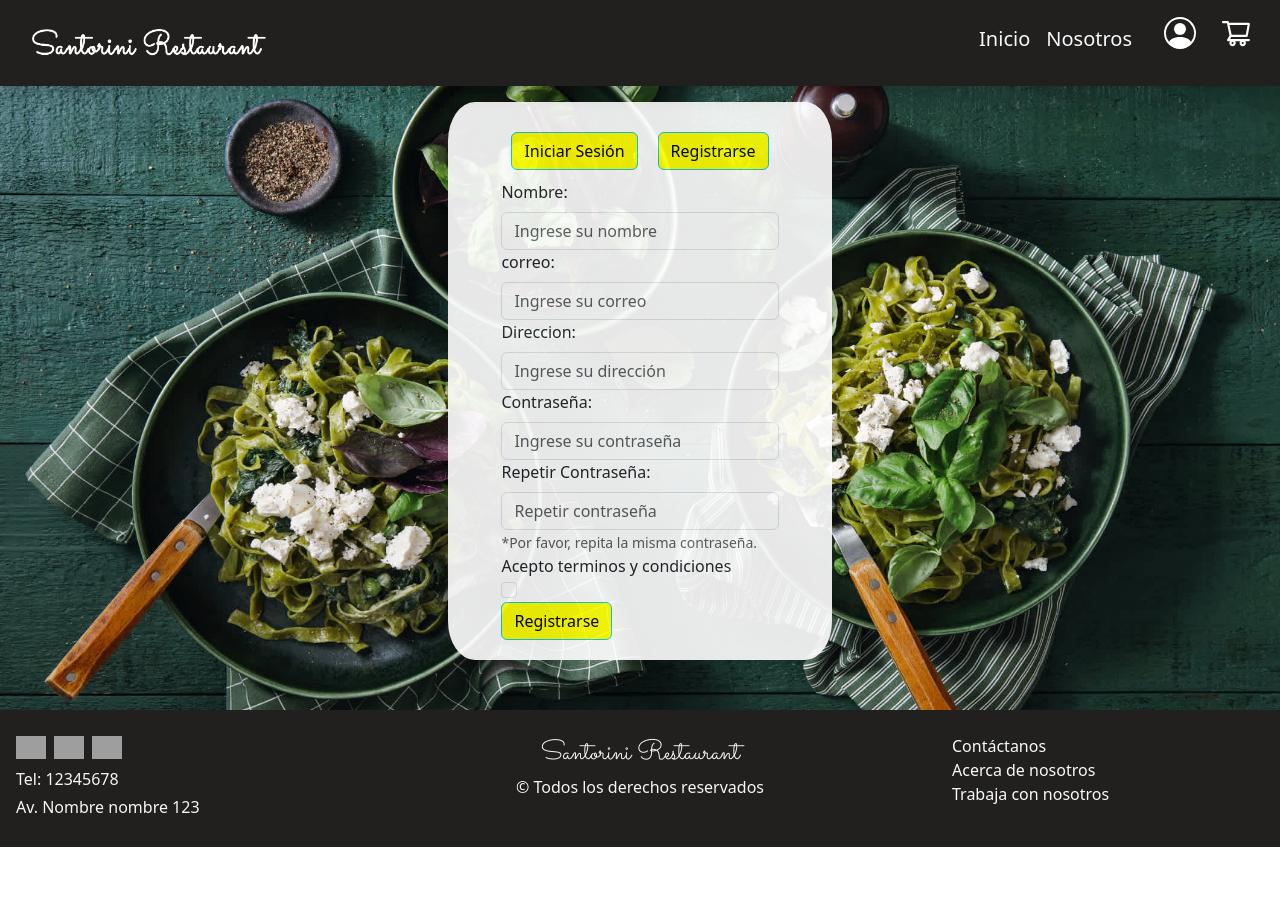
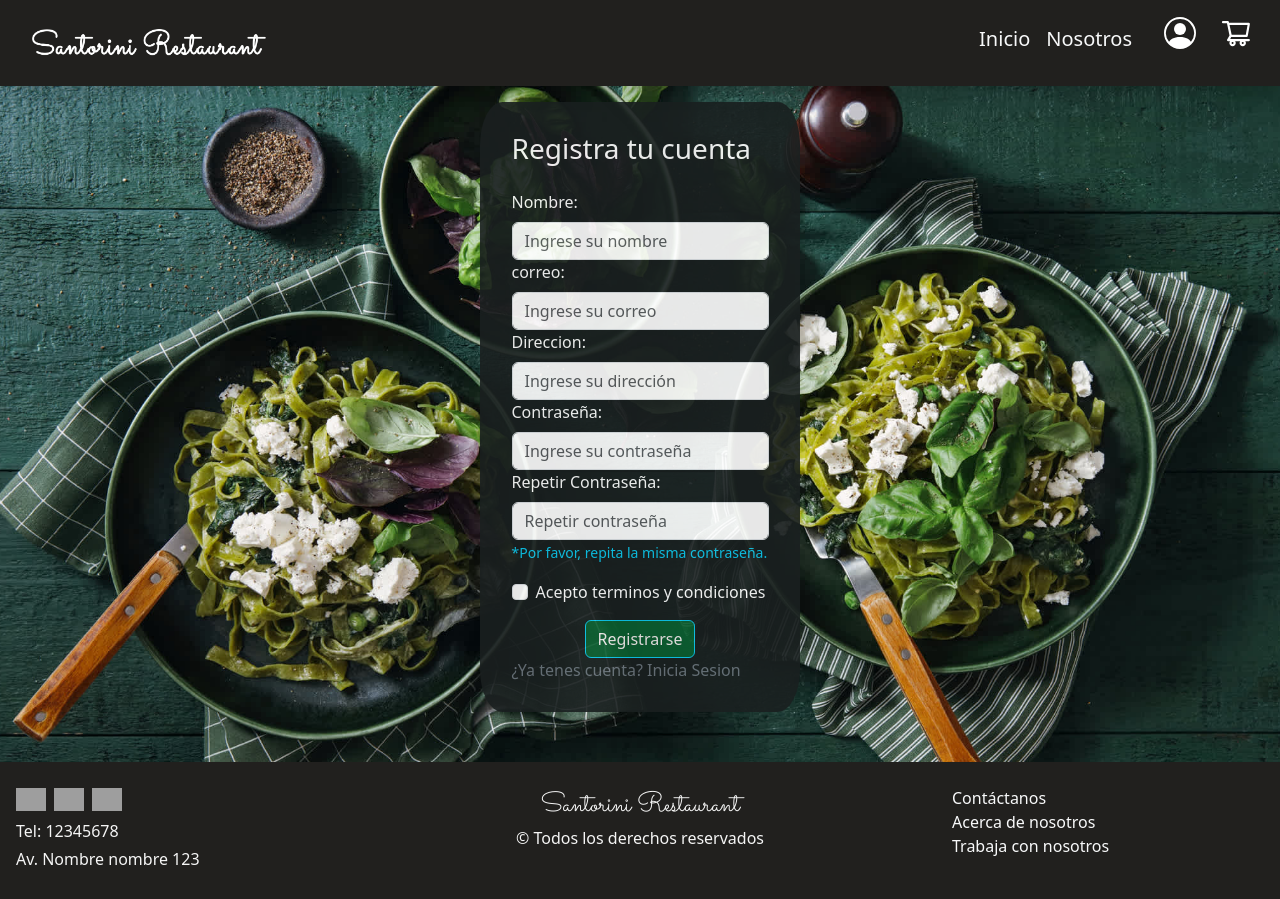
Before and after one commit to nassahel/TrabajoFinal-53i, a React (Vite) app: page /register in a window 1280 px wide. Before the commit the page ends 847 px from the top, so only its background shows below. Built offline with nearby package versions, Linux system fonts and the light colour scheme; grey boxes are pictures that could not be loaded.

Commit message:
se realizo el diseño de la pagina registro y login

```diff
--- a/src/components/footer/footer.css
+++ b/src/components/footer/footer.css
@@ -1,9 +1,9 @@
-
 @import url('https://fonts.googleapis.com/css2?family=Sacramento&family=Tangerine&display=swap');
 
 .footer {
     background-color: #21201E;
     color: whitesmoke;
+
 }
 
 .contact {
--- a/src/pages/login/Login.jsx
+++ b/src/pages/login/Login.jsx
@@ -1,6 +1,6 @@
 import React, { useState, useEffect } from 'react';
 import { Form, Button, ToggleButton, ToggleButtonGroup } from 'react-bootstrap';
-import { useNavigate, NavLink } from 'react-router-dom';
+import { useNavigate, NavLink, Link } from 'react-router-dom';
 import './login.css';
 
 function Login() {
@@ -54,27 +54,14 @@ function Login() {
         }
     }
     return (
-        <div className='registro'>
+        <div className='registro bg-opacity-75 col-sm-6 col-md-5 col-lg-3'>
             <div className='form-container'>
-                <div className='botones'>
-                    <NavLink to="/login">
-                        <ToggleButton className='iniciar' variant='info' id="tbg-radio-2" value={2}>
-                            Iniciar Sesión
-                        </ToggleButton>
-                    </NavLink>
-                    <NavLink to="/register">
-                        <ToggleButtonGroup type="radio" name="options" defaultValue={1}>
-                            <ToggleButton className='registrarse' variant='info' value={3}>
-                                Registrarse
-                            </ToggleButton>
-                        </ToggleButtonGroup>
-                    </NavLink>
-                </div>
-
                 <Form className='miFormulario' id="miFormulario" onSubmit={botonIniciar}>
-
+                    <div className='miFormulario'>
+                        <h5 className='text-white'>Inicio de sesion</h5>
+                    </div>
                     <>
-                        <Form.Label>Correo:</Form.Label>
+                        <Form.Label className='correo'>Correo:</Form.Label>
                         <Form.Control
                             type="text"
                             aria-describedby='email'
@@ -83,16 +70,19 @@ function Login() {
                         />
                     </>
                     <>
-                        <Form.Label>Contraseña:</Form.Label>
-                        <Form.Control
+                        <Form.Label className='contraseña'>Contraseña:</Form.Label>
+                        <Form.Control className='inputcontraseña ml-3'
                             type="password"
                             aria-describedby='password'
                             placeholder='Ingrese su contraseña'
                             onChange={(e) => setPassword(e.target.value)}
                         />
+                    </>
+                    <div className='d-flex flex-column'>
+                        <Button className=' mb-6 mt-3' type='submit' variant="info">Iniciar Sesión</Button>
 
-                    </>
-                    <Button type='submit' variant="info">Iniciar Sesión</Button>
+                        <Link className='text-decoration-none fw-normal fs-6 text-secondary' to="/register">¿No tiene cuenta? Registrate</Link>
+                    </div >
                 </Form>
             </div>
             {error && <p>Todos los campos son obligatorios.</p>}
--- a/src/pages/login/login.css
+++ b/src/pages/login/login.css
@@ -1,14 +1,24 @@
 /* Estilos para pantallas grandes */
 .registro {
     display: flex;
-    flex-direction: column;
     align-items: center;
-    padding: 20px;
+    justify-content: center;
+    padding: 30px;
+    background-color: rgb(26, 32, 32);
+    /* width: 50%; */
 }
 
+
+.correo,
+.contraseña {
+    color: aliceblue;
+}
+
+
+
 .registro Button {
-    background-color: yellow;
-    color: black;
+    background-color: rgba(6, 117, 54, 0.734);
+    color: rgb(244, 238, 238);
     /* Cambiar el color del texto para que sea legible */
 }
 
@@ -16,14 +26,14 @@
 .registro Button.active,
 .registro Button:active,
 .registro Button:hover {
-    background-color: yellow;
+    background-color: rgb(0, 94, 255);
 }
 
 /* Cambiar el color de los botones "Iniciar Sesión" y "Registrarse" a amarillo */
 .registro .iniciar,
 .registro .registrarse {
-    background-color: yellow;
-    color: black;
+    background-color: rgba(6, 144, 45, 0.541);
+    color: rgb(255, 255, 255);
     /* Cambiar el color del texto para que sea legible */
 }
 
@@ -34,7 +44,7 @@
 .registro .registrarse.active,
 .registro .registrarse:active,
 .registro .registrarse:hover {
-    background-color: yellow;
+    background-color: rgb(0, 21, 255);
 }
 
 .form-container {
@@ -63,15 +73,31 @@
     /* Ajusta el espaciado entre el checkbox y el texto */
 }
 
+
+
+
 /* Estilos para pantallas pequeñas (ejemplo: menos de 768px) */
-@media (max-width: 768px) {
-    .registro {
-        padding: 10px;
-        /* Reduce el espaciado en pantallas pequeñas */
+@media (max-width: 767px) {
+    body {
+        font-size: 14px;
     }
+
 
     .form-container {
         max-width: 100%;
         /* Ancho máximo del formulario en pantallas pequeñas */
     }
+
 }
+
+@media (max-width: 390px) and (max-height: 844px) {
+
+    /* Ajusta el tamaño de la fuente y el espaciado entre elementos para que se vea bien en esta pantalla específica */
+    body {
+        font-size: 14px;
+        line-height: 1.2;
+        margin: 5px;
+    }
+
+
+}
--- a/src/pages/register/Register.css
+++ b/src/pages/register/Register.css
@@ -6,7 +6,6 @@
     padding: 1% 7%;
     background-color: #fff;
     opacity: 0.9;
-    width: 30%;
     height: 50%;
     border-radius: 7%;
     margin-bottom: 50px;
--- a/src/pages/register/Register.jsx
+++ b/src/pages/register/Register.jsx
@@ -4,7 +4,7 @@ import Form from 'react-bootstrap/Form';
 import Button from 'react-bootstrap/Button';
 import ToggleButton from 'react-bootstrap/ToggleButton';
 import ToggleButtonGroup from 'react-bootstrap/ToggleButtonGroup';
-import { NavLink, useNavigate } from 'react-router-dom';
+import { NavLink, useNavigate, Link } from 'react-router-dom';
 
 function Register() {
   const navigate = useNavigate();
@@ -74,23 +74,14 @@ function Register() {
 
 
   return (
-    <div className='registro'>
+    <div className='registro col-sm-6 col-md-5 col-lg-3'>
       <div className=''>
-        <div>
-          <NavLink to="/login">
-            <ToggleButton className='iniciar' variant='info' id="tbg-radio-2" value={2}>
-              Iniciar Sesión
-            </ToggleButton>
-          </NavLink>
-          <ToggleButtonGroup type="radio" name="options" defaultValue={1}>
-            <ToggleButton className='registrarse' id="tbg-radio-3" variant='info' value={3}>
-              Registrarse
-            </ToggleButton>
-          </ToggleButtonGroup>
+        <div className='mb-3'>
+          <h3 className='text-white'>Registra tu cuenta</h3>
         </div>
         <Form id='miFormulario' onSubmit={handleRegister}>
           <div>
-            <Form.Label>Nombre:</Form.Label>
+            <Form.Label className='text-white' >Nombre:</Form.Label>
             <Form.Control
               aria-describedby="name"
               type="text"
@@ -99,7 +90,7 @@ function Register() {
             />
           </div>
           <div>
-            <Form.Label >correo:</Form.Label>
+            <Form.Label className='text-white' >correo:</Form.Label>
             <Form.Control
               type="correo"
               aria-describedby="correo"
@@ -108,7 +99,7 @@ function Register() {
             />
           </div>
           <div>
-            <Form.Label>Direccion:</Form.Label>
+            <Form.Label className='text-white'>Direccion:</Form.Label>
             <Form.Control
               type="text"
               aria-describedby="direc"
@@ -117,7 +108,7 @@ function Register() {
             />
           </div>
           <div>
-            <Form.Label>Contraseña:</Form.Label>
+            <Form.Label className='text-white'>Contraseña:</Form.Label>
             <Form.Control
               type="password"
               aria-describedby="passwordHelpBlock"
@@ -126,27 +117,33 @@ function Register() {
             />
           </div>
           <div>
-            <Form.Label>Repetir Contraseña:</Form.Label>
+            <Form.Label className='text-white'>Repetir Contraseña:</Form.Label>
             <Form.Control
               type="password"
               aria-describedby="confirmPasswordHelpBlock"
               placeholder='Repetir contraseña'
               onChange={(e) => setConfirmPassword(e.target.value)}
             />
-            <Form.Text id="confirmPasswordHelpBlock" muted>
+            <Form.Text className='text-info' id="confirmPasswordHelpBlock">
               *Por favor, repita la misma contraseña.
             </Form.Text>
           </div>
-          <div>
-            Acepto terminos y condiciones
+          <div className='d-flex mt-3 text-white '>
             <Form.Check
               required
               name="terminos-condiciones"
               type={'checkbox'}
             />
+            <p className='ms-2'>Acepto terminos y condiciones</p>
+
           </div>
-          <Button type='submit' variant="info">Registrarse</Button>{' '}
+          <div className='d-flex justify-content-center'>
+            <Button type='submit' variant="info">Registrarse</Button>
+          </div>
+
         </Form>
+
+        <Link className='text-decoration-none fw-normal fs-6 text-secondary' to="/login">¿Ya tenes cuenta? Inicia Sesion</Link>
         <div>
 
           {localStorage.getItem('token') ? (
```
